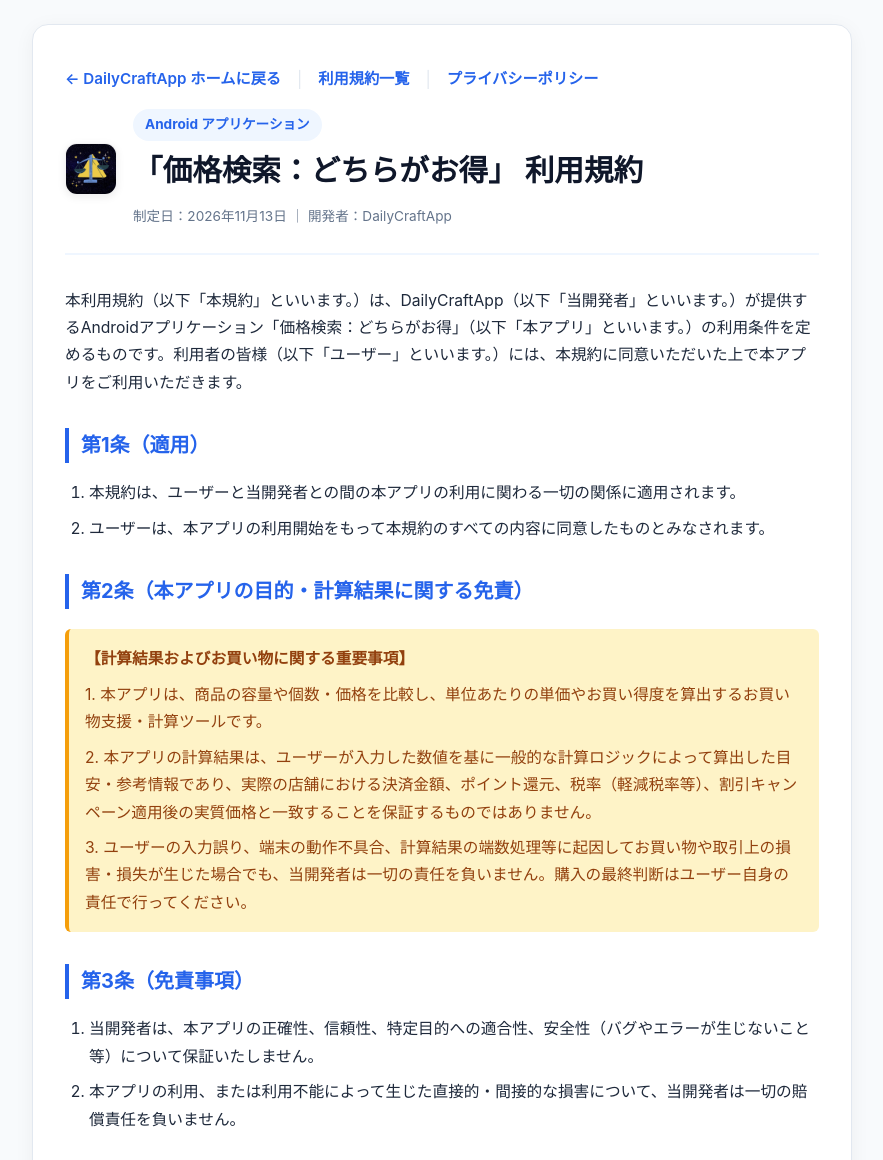
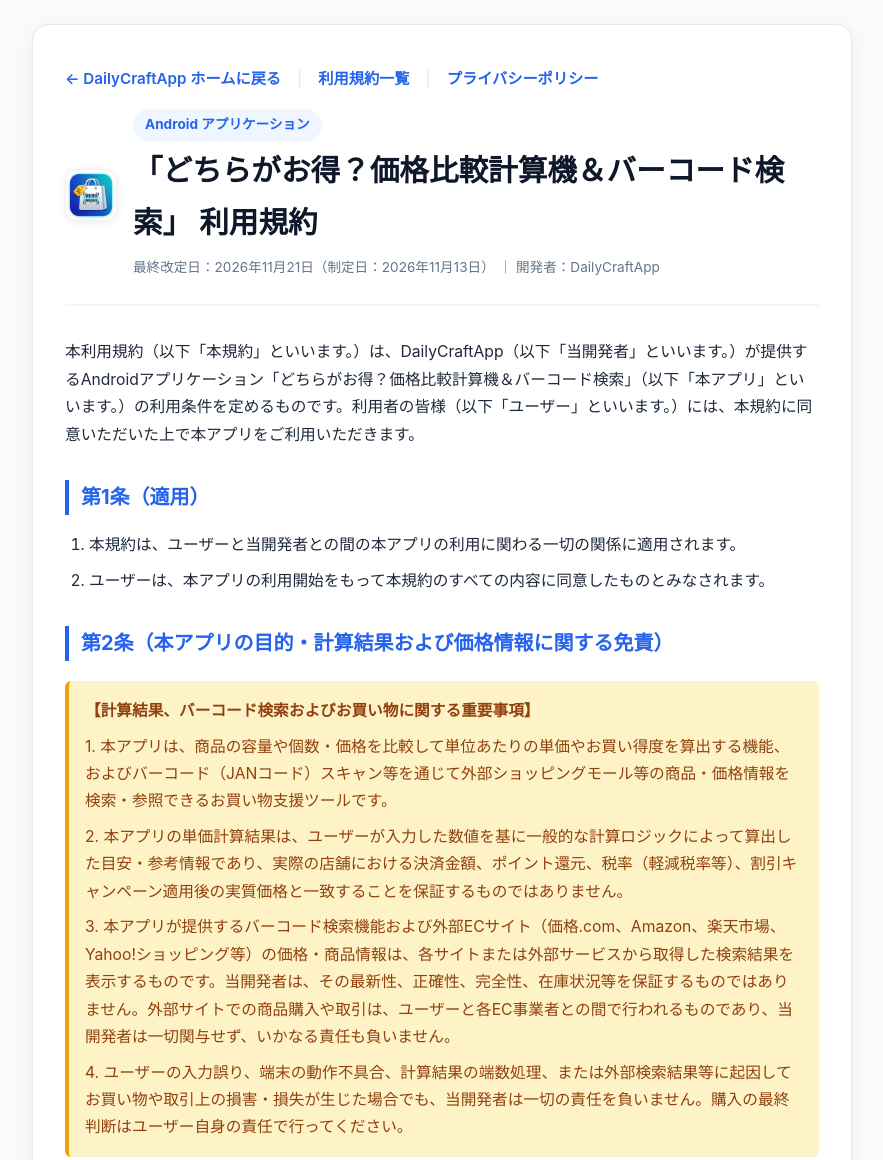
Before and after one commit to dailycraftapp/dailycraftapp.github.io, a plain HTML site: page terms-gooddeal.html in a window 1280 px wide. Shown: the top 1160 px of the page, without its empty margins (198-1081 px from the left). Drawn offline with Linux system fonts and the light colour scheme.

Commit message:
「どちらがお得？価格比較計算機＆バーコード検索」のアプリ情報更新に伴う各ページの改定
Google Play上のアプリ名変更およびバーコードスキャン・EC最安値検索機能の追加に合わせて、関連ページの説明文や利用規約を更新
- index.html: アプリ名、紹介文、主要機能リスト（バーコード検索・EC比較等）、meta descriptionを最新情報に更新
- privacy-policy.html: 対象アプリケーション一覧のアプリ名を更新
- terms.html: 利用規約一覧カードのアプリ名およびアイコンalt属性を更新
- terms-gooddeal.html: タイトル・前文のアプリ名変更、改定日表記の追加、バーコード検索および外部ECサイト価格参照に関する免責事項の条項を整備
- terms-kishiwada.html, terms-sakai.html: その他規約リンクのアプリ名表記を更新"

```diff
--- a/terms-gooddeal.html
+++ b/terms-gooddeal.html
@@ -3,7 +3,7 @@
 <head>
     <meta charset="UTF-8">
     <meta name="viewport" content="width=device-width, initial-scale=1.0">
-    <title>利用規約 | 「価格検索：どちらがお得」 - DailyCraftApp</title>
+    <title>利用規約 | 「どちらがお得？価格比較計算機＆バーコード検索」 - DailyCraftApp</title>
     <style>
         :root {
             --primary: #2563EB;
@@ -183,17 +183,17 @@
                 <a href="privacy-policy.html" class="back-link">プライバシーポリシー</a>
             </div>
             <div style="display: flex; align-items: center; gap: 16px; margin-top: 16px;">
-                <img src="icon_gooddeal.jpg" alt="価格検索：どちらがお得 アイコン" class="app-icon">
+                <img src="icon_gooddeal.png" alt="どちらがお得？価格比較計算機＆バーコード検索 アイコン" class="app-icon">
                 <div>
                     <span class="app-badge" style="margin-bottom: 4px;">Android アプリケーション</span>
-                    <h1 style="margin-bottom: 4px;">「価格検索：どちらがお得」 利用規約</h1>
-                    <span class="date-badge">制定日：2026年11月13日 ｜ 開発者：DailyCraftApp</span>
+                    <h1 style="margin-bottom: 4px;">「どちらがお得？価格比較計算機＆バーコード検索」 利用規約</h1>
+                    <span class="date-badge">最終改定日：2026年11月21日（制定日：2026年11月13日） ｜ 開発者：DailyCraftApp</span>
                 </div>
             </div>
         </header>
 
         <section>
-            <p>本利用規約（以下「本規約」といいます。）は、DailyCraftApp（以下「当開発者」といいます。）が提供するAndroidアプリケーション「価格検索：どちらがお得」（以下「本アプリ」といいます。）の利用条件を定めるものです。利用者の皆様（以下「ユーザー」といいます。）には、本規約に同意いただいた上で本アプリをご利用いただきます。</p>
+            <p>本利用規約（以下「本規約」といいます。）は、DailyCraftApp（以下「当開発者」といいます。）が提供するAndroidアプリケーション「どちらがお得？価格比較計算機＆バーコード検索」（以下「本アプリ」といいます。）の利用条件を定めるものです。利用者の皆様（以下「ユーザー」といいます。）には、本規約に同意いただいた上で本アプリをご利用いただきます。</p>
 
             <h2>第1条（適用）</h2>
             <ol>
@@ -201,12 +201,13 @@
                 <li>ユーザーは、本アプリの利用開始をもって本規約のすべての内容に同意したものとみなされます。</li>
             </ol>
 
-            <h2>第2条（本アプリの目的・計算結果に関する免責）</h2>
+            <h2>第2条（本アプリの目的・計算結果および価格情報に関する免責）</h2>
             <div class="note-box">
-                <p><strong>【計算結果およびお買い物に関する重要事項】</strong></p>
-                <p>1. 本アプリは、商品の容量や個数・価格を比較し、単位あたりの単価やお買い得度を算出するお買い物支援・計算ツールです。</p>
-                <p>2. 本アプリの計算結果は、ユーザーが入力した数値を基に一般的な計算ロジックによって算出した目安・参考情報であり、実際の店舗における決済金額、ポイント還元、税率（軽減税率等）、割引キャンペーン適用後の実質価格と一致することを保証するものではありません。</p>
-                <p>3. ユーザーの入力誤り、端末の動作不具合、計算結果の端数処理等に起因してお買い物や取引上の損害・損失が生じた場合でも、当開発者は一切の責任を負いません。購入の最終判断はユーザー自身の責任で行ってください。</p>
+                <p><strong>【計算結果、バーコード検索およびお買い物に関する重要事項】</strong></p>
+                <p>1. 本アプリは、商品の容量や個数・価格を比較して単位あたりの単価やお買い得度を算出する機能、およびバーコード（JANコード）スキャン等を通じて外部ショッピングモール等の商品・価格情報を検索・参照できるお買い物支援ツールです。</p>
+                <p>2. 本アプリの単価計算結果は、ユーザーが入力した数値を基に一般的な計算ロジックによって算出した目安・参考情報であり、実際の店舗における決済金額、ポイント還元、税率（軽減税率等）、割引キャンペーン適用後の実質価格と一致することを保証するものではありません。</p>
+                <p>3. 本アプリが提供するバーコード検索機能および外部ECサイト（価格.com、Amazon、楽天市場、Yahoo!ショッピング等）の価格・商品情報は、各サイトまたは外部サービスから取得した検索結果を表示するものです。当開発者は、その最新性、正確性、完全性、在庫状況等を保証するものではありません。外部サイトでの商品購入や取引は、ユーザーと各EC事業者との間で行われるものであり、当開発者は一切関与せず、いかなる責任も負いません。</p>
+                <p>4. ユーザーの入力誤り、端末の動作不具合、計算結果の端数処理、または外部検索結果等に起因してお買い物や取引上の損害・損失が生じた場合でも、当開発者は一切の責任を負いません。購入の最終判断はユーザー自身の責任で行ってください。</p>
             </div>
 
             <h2>第3条（免責事項）</h2>
```
Also changed, not shown: index.html (+9 -9 lines), privacy-policy.html (+1 -1 lines), terms-kishiwada.html (+1 -1 lines), terms-sakai.html (+1 -1 lines), terms.html (+2 -2 lines), icon_gooddeal.jpg (deleted), icon_gooddeal.png (added).
